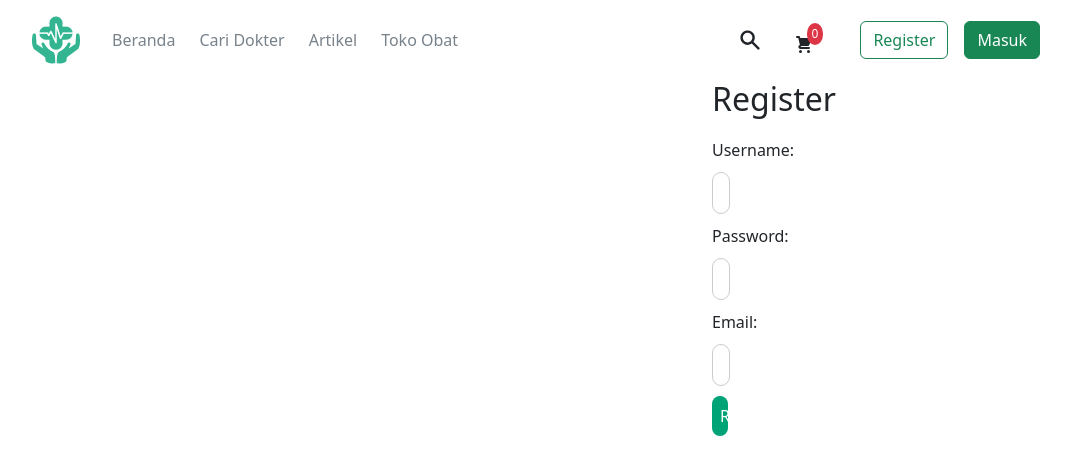
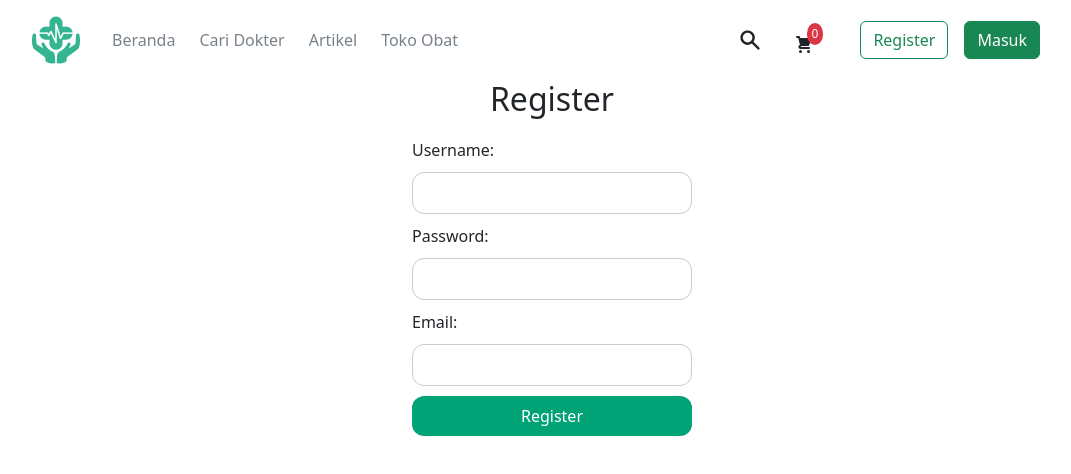
Before and after one commit to FE11-Tech4Impact/FinalProject, a React (Vite) app: page /register in a window 1280 px wide. Shown: the top 474 px of the page, without its empty margins (88-1159 px from the left). Built offline with nearby package versions, Linux system fonts and the light colour scheme; no server answers.

Commit message:
update code

```diff
--- a/src/components/UserDetail.jsx
+++ b/src/components/UserDetail.jsx
@@ -277,7 +277,6 @@ const UserDetail = () => {
                   <Link
                   className="disabled"
                   to={`/login`}
-
                 >
                   Lanjutkan Pemesanan
                 </Link>
--- a/src/css/login.css
+++ b/src/css/login.css
@@ -1,6 +1,5 @@
 .login-form {
-    /* width: 300px; */
-    margin: 0 800px;
+    margin: 0 500px;
     align-items: center;
     justify-content: center;
 
@@ -41,7 +40,7 @@
 
 
   .register-form {
-    margin: 0 800px;
+    margin: 0 500px;
     align-items: center;
     justify-content: center;
 
```
